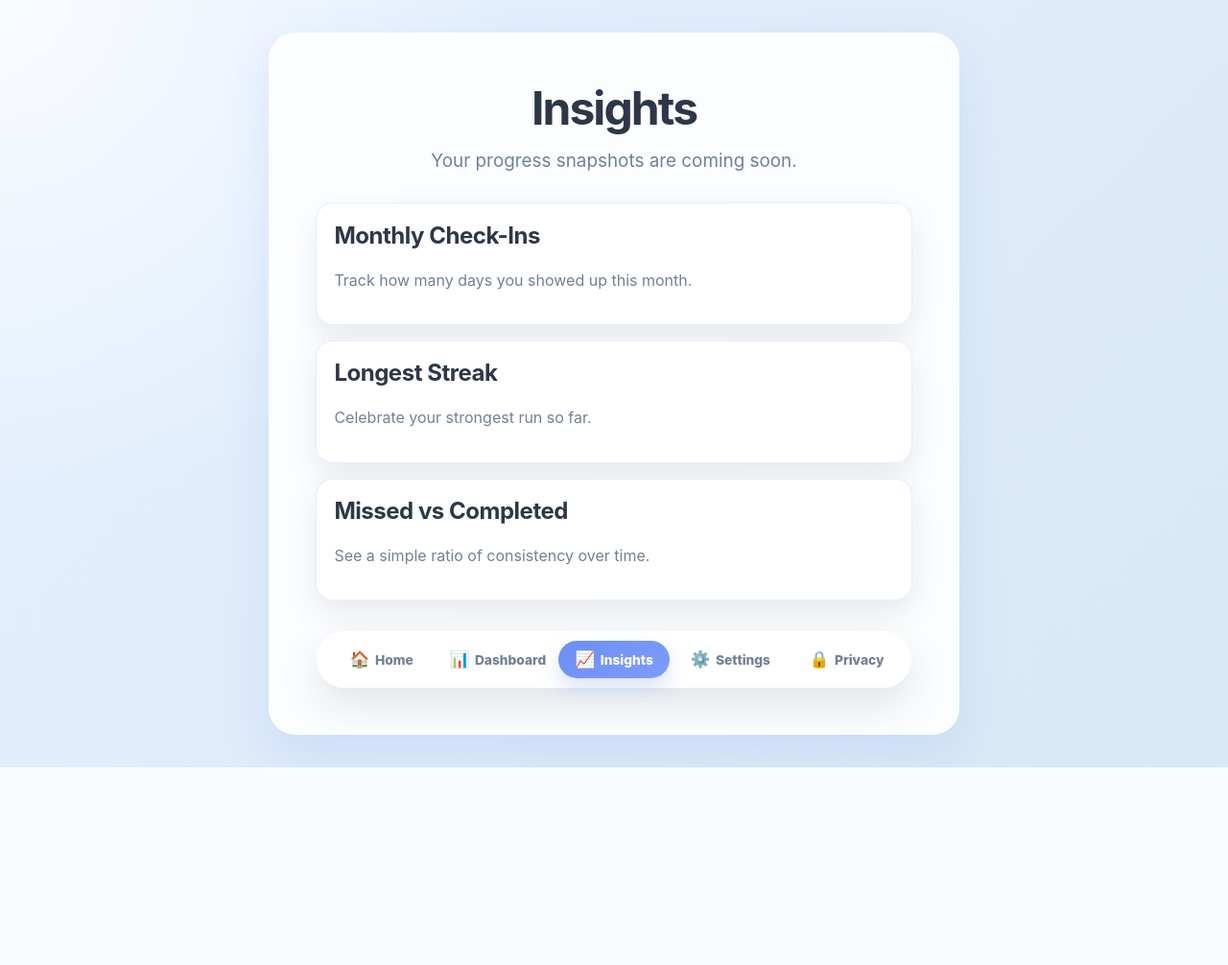
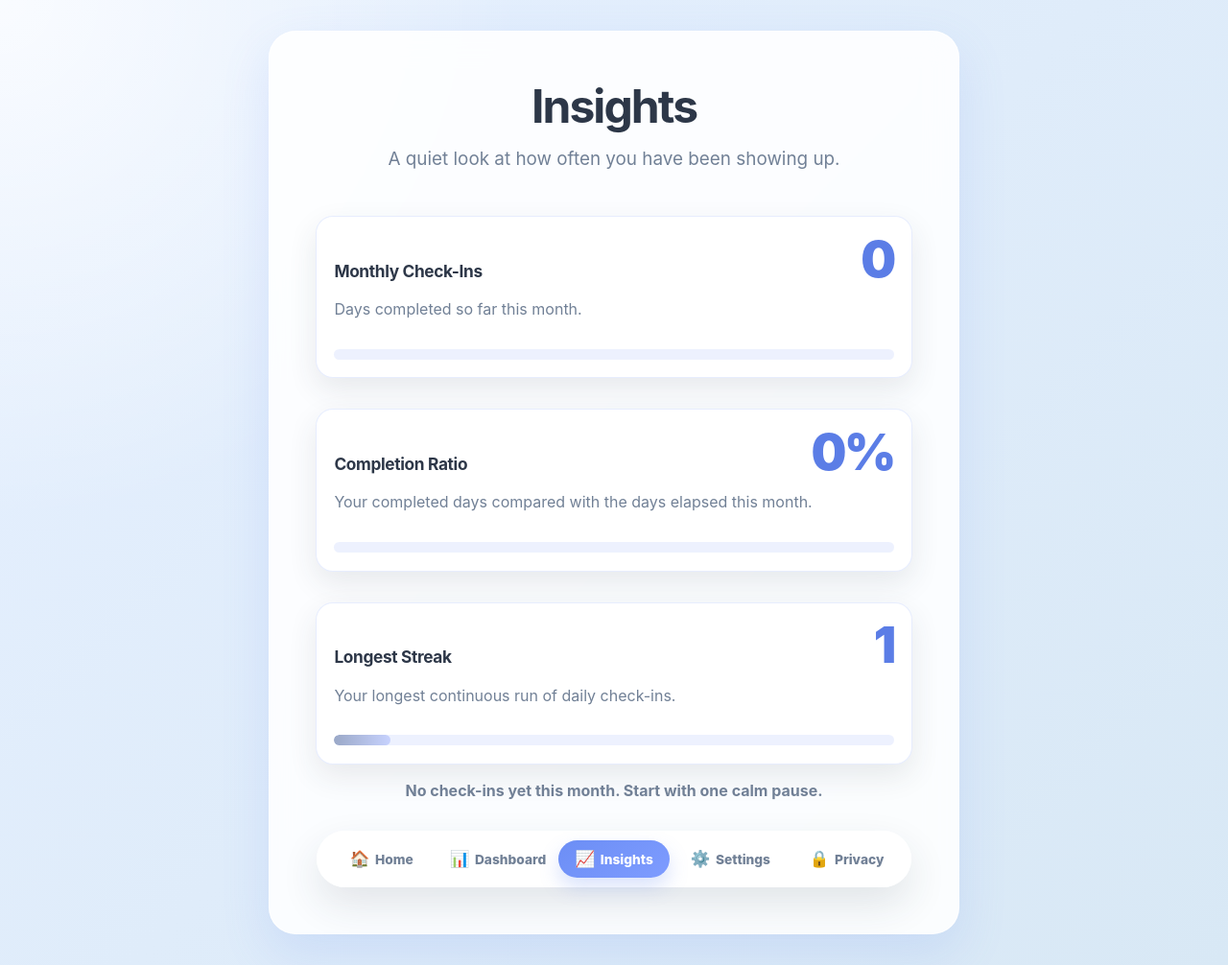
Before and after one commit to SovanMazumdar/are-you-alive, a Flask app: page /insights in a window 1280 px wide. Shown: the whole page at 96% size. Before the commit the page ends 800 px from the top, so only its background shows below. Run offline with Flask 3, Linux system fonts and the light colour scheme.

Commit message:
Implement dynamic insights page

```diff
--- a/app.py
+++ b/app.py
@@ -159,6 +159,37 @@ def get_dashboard_data(days=DASHBOARD_WINDOW_DAYS):
     }
 
 
+def get_monthly_checkin_count(checkins, today=None):
+    normalized = normalize_checkins(checkins)
+    current_day = today or datetime.now().date()
+    month_prefix = current_day.strftime("%Y-%m")
+
+    return sum(1 for checkin in normalized if checkin["date"].startswith(month_prefix))
+
+
+def get_month_elapsed_days(today=None):
+    current_day = today or datetime.now().date()
+    return current_day.day
+
+
+def get_completion_rate(checkins, today=None):
+    elapsed_days = get_month_elapsed_days(today=today)
+    if elapsed_days <= 0:
+        return 0.0
+
+    return round(get_monthly_checkin_count(checkins, today=today) / elapsed_days, 4)
+
+
+def get_insights_data(today=None):
+    checkins = normalize_checkins(load_checkins())
+
+    return {
+        "monthly_checkins": get_monthly_checkin_count(checkins, today=today),
+        "longest_streak": get_best_streak(checkins),
+        "completion_rate": get_completion_rate(checkins, today=today),
+    }
+
+
 def get_filter_data(days=DASHBOARD_WINDOW_DAYS):
     dashboard_data = get_dashboard_data(days=days)
     checked_dates = set(dashboard_data["checkins"])
@@ -280,6 +311,12 @@ def dashboard_filters_api():
     return jsonify(get_filter_data())
 
 
+@app.route("/api/insights")
+@api_error_response("Insights")
+def insights_api():
+    return jsonify(get_insights_data())
+
+
 @app.route("/health")
 def health():
     return jsonify({"status": "ok"}), 200
--- a/static/css/styles.css
+++ b/static/css/styles.css
@@ -638,3 +638,64 @@ h2 {
         font-size: 1.08rem;
     }
 }
+
+/* Insights */
+.insights-grid {
+    display: grid;
+    gap: 1rem;
+    margin-top: 1rem;
+}
+
+.metric-card {
+    display: grid;
+    gap: 0.85rem;
+}
+
+.metric-header {
+    display: flex;
+    align-items: baseline;
+    justify-content: space-between;
+    gap: 1rem;
+}
+
+.metric-header h2 {
+    margin-bottom: 0;
+    font-size: 1.08rem;
+}
+
+.metric-value {
+    color: var(--color-primary-dark);
+    font-size: clamp(2rem, 7vw, 3.25rem);
+    font-weight: 900;
+    letter-spacing: -0.05em;
+    line-height: 1;
+}
+
+.progress-track {
+    height: 0.7rem;
+    overflow: hidden;
+    border-radius: 999px;
+    background: rgba(108, 142, 245, 0.12);
+}
+
+.progress-fill {
+    width: 0;
+    height: 100%;
+    border-radius: inherit;
+    background: linear-gradient(90deg, var(--color-primary), #9cb2ff);
+    transition: width 900ms cubic-bezier(0.22, 1, 0.36, 1);
+}
+
+.progress-fill.accent {
+    background: linear-gradient(90deg, var(--color-accent), #8bd8cc);
+}
+
+.progress-fill.soft {
+    background: linear-gradient(90deg, #9aa8c7, #c7d2fe);
+}
+
+.insights-message {
+    color: var(--color-muted);
+    font-weight: 700;
+    margin: 1.1rem 0 0;
+}
--- /dev/null
+++ b/static/js/insights.js
@@ -0,0 +1,62 @@
+document.addEventListener("DOMContentLoaded", () => {
+    const monthlyCheckins = document.getElementById("monthly-checkins");
+    const completionRate = document.getElementById("completion-rate");
+    const longestStreak = document.getElementById("longest-streak");
+    const monthlyProgress = document.getElementById("monthly-progress");
+    const completionProgress = document.getElementById("completion-progress");
+    const streakProgress = document.getElementById("streak-progress");
+    const message = document.getElementById("insights-message");
+
+    function clamp(value, min, max) {
+        return Math.min(Math.max(value, min), max);
+    }
+
+    function daysInCurrentMonth() {
+        const today = new Date();
+        return new Date(today.getFullYear(), today.getMonth() + 1, 0).getDate();
+    }
+
+    function setProgress(element, percent) {
+        if (!element) return;
+
+        requestAnimationFrame(() => {
+            element.style.width = `${clamp(percent, 0, 100)}%`;
+        });
+    }
+
+    function formatPercent(rate) {
+        return `${Math.round(clamp(rate, 0, 1) * 100)}%`;
+    }
+
+    async function loadInsights() {
+        try {
+            const response = await fetch("/api/insights");
+            if (!response.ok) {
+                throw new Error("Unable to load insights");
+            }
+
+            const insights = await response.json();
+            const monthlyCount = Number(insights.monthly_checkins || 0);
+            const longest = Number(insights.longest_streak || 0);
+            const completion = Number(insights.completion_rate || 0);
+            const monthProgressPercent = (monthlyCount / daysInCurrentMonth()) * 100;
+            const streakProgressPercent = longest ? Math.min(longest * 10, 100) : 0;
+
+            monthlyCheckins.textContent = monthlyCount;
+            completionRate.textContent = formatPercent(completion);
+            longestStreak.textContent = longest;
+
+            setProgress(monthlyProgress, monthProgressPercent);
+            setProgress(completionProgress, completion * 100);
+            setProgress(streakProgress, streakProgressPercent);
+
+            message.textContent = monthlyCount > 0
+                ? "Small, steady moments count."
+                : "No check-ins yet this month. Start with one calm pause.";
+        } catch (error) {
+            message.textContent = "Insights could not load right now.";
+        }
+    }
+
+    loadInsights();
+});
--- a/templates/insights.html
+++ b/templates/insights.html
@@ -10,22 +10,44 @@
 <body>
     <div class="container">
         <h1>Insights</h1>
-        <p class="subtitle">Your progress snapshots are coming soon.</p>
+        <p class="subtitle">A quiet look at how often you have been showing up.</p>
 
-        <div class="insight-card">
-            <h2>Monthly Check-Ins</h2>
-            <p>Track how many days you showed up this month.</p>
-        </div>
+        <section class="insights-grid" aria-label="Check-in insights">
+            <article class="insight-card metric-card">
+                <div class="metric-header">
+                    <h2>Monthly Check-Ins</h2>
+                    <span class="metric-value" id="monthly-checkins">—</span>
+                </div>
+                <p>Days completed so far this month.</p>
+                <div class="progress-track" aria-hidden="true">
+                    <div class="progress-fill" id="monthly-progress"></div>
+                </div>
+            </article>
 
-        <div class="insight-card">
-            <h2>Longest Streak</h2>
-            <p>Celebrate your strongest run so far.</p>
-        </div>
+            <article class="insight-card metric-card">
+                <div class="metric-header">
+                    <h2>Completion Ratio</h2>
+                    <span class="metric-value" id="completion-rate">—</span>
+                </div>
+                <p>Your completed days compared with the days elapsed this month.</p>
+                <div class="progress-track" aria-hidden="true">
+                    <div class="progress-fill accent" id="completion-progress"></div>
+                </div>
+            </article>
 
-        <div class="insight-card">
-            <h2>Missed vs Completed</h2>
-            <p>See a simple ratio of consistency over time.</p>
-        </div>
+            <article class="insight-card metric-card">
+                <div class="metric-header">
+                    <h2>Longest Streak</h2>
+                    <span class="metric-value" id="longest-streak">—</span>
+                </div>
+                <p>Your longest continuous run of daily check-ins.</p>
+                <div class="progress-track" aria-hidden="true">
+                    <div class="progress-fill soft" id="streak-progress"></div>
+                </div>
+            </article>
+        </section>
+
+        <p class="insights-message" id="insights-message" role="status" aria-live="polite">Loading your insights…</p>
 
         <nav class="bottom-nav" aria-label="Primary navigation">
             <a href="/" class="nav-item"><span class="nav-icon" aria-hidden="true">🏠</span><span>Home</span></a>
@@ -35,5 +57,6 @@
             <a href="/privacy" class="nav-item"><span class="nav-icon" aria-hidden="true">🔒</span><span>Privacy</span></a>
         </nav>
     </div>
+    <script src="{{ url_for('static', filename='js/insights.js') }}"></script>
 </body>
 </html>
```
